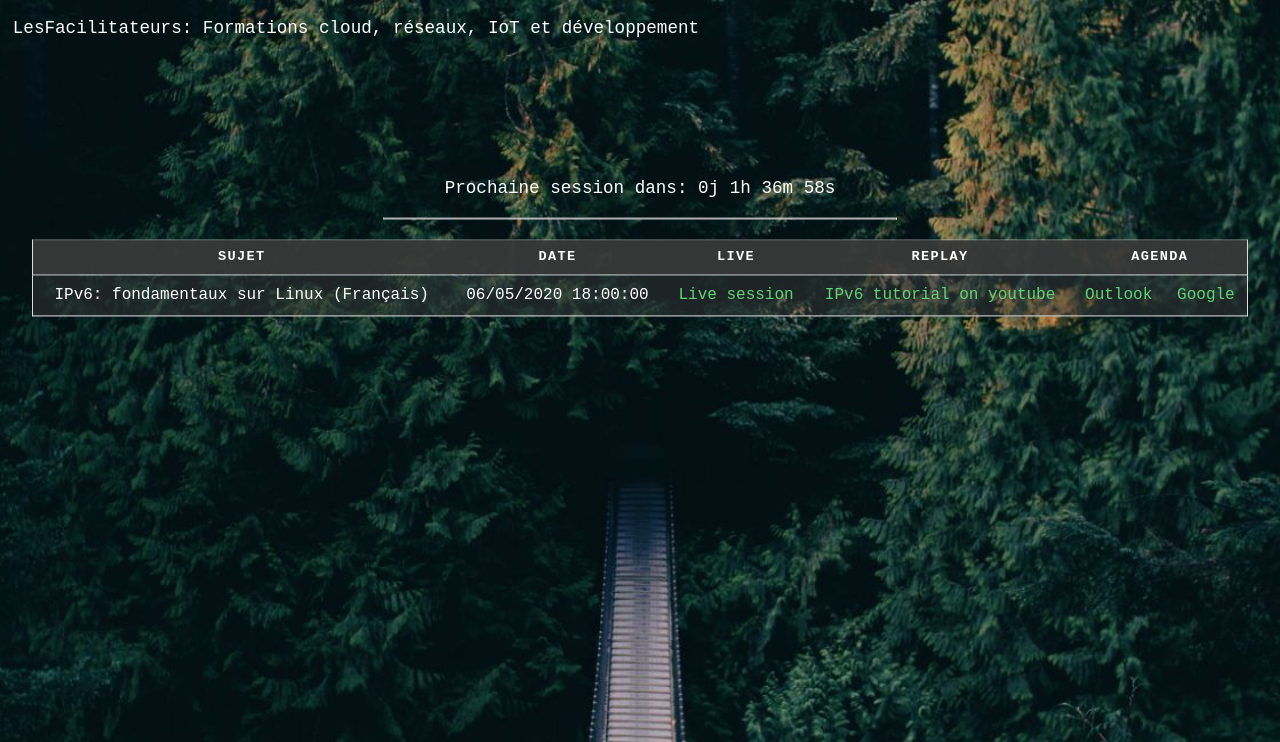
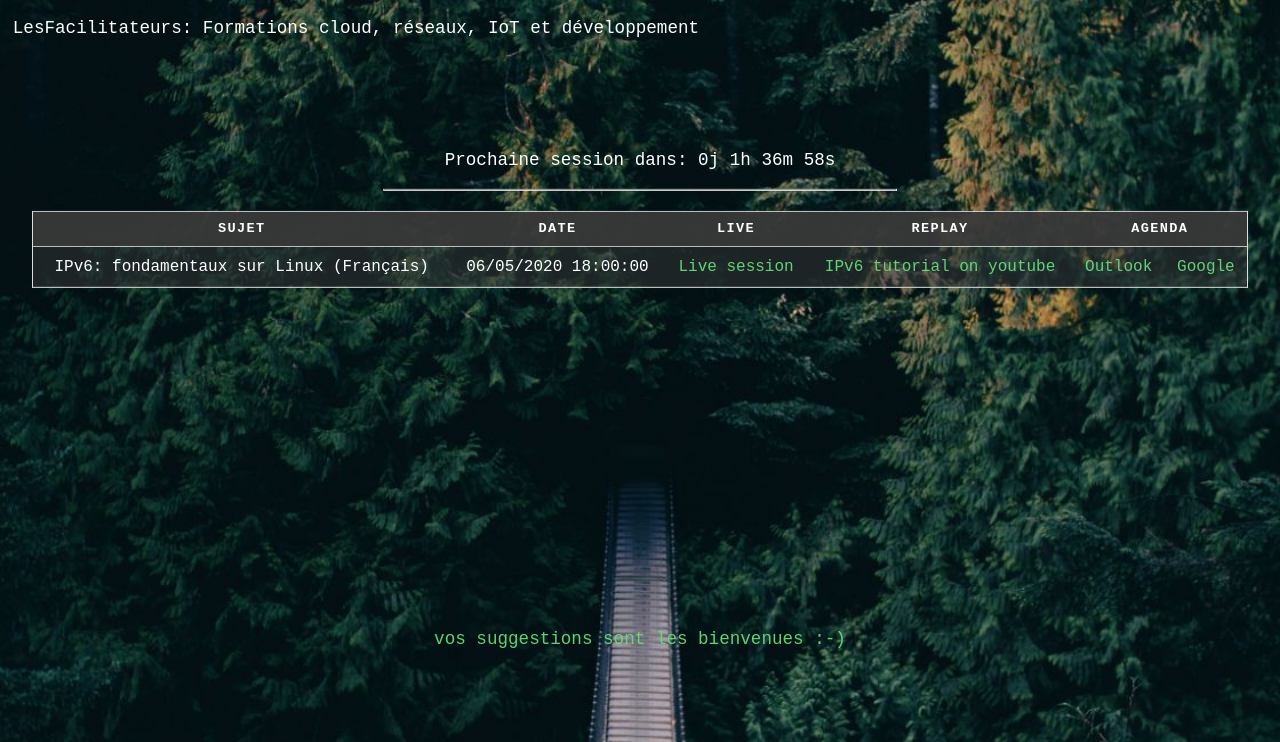
Before and after one commit to LesFacilitateurs/lesfacilitateurs.github.io, a plain HTML site: page index.html in a window 1280 px wide. Shown: the top 742 px of the page. Drawn offline with Linux system fonts and the light colour scheme; a script that the page names is missing.

Commit message:
added suggestion box

```diff
--- a/index.html
+++ b/index.html
@@ -44,6 +44,7 @@
         </tbody>
       </table>
 		  </div>
+			<p><a href="https://github.com/LesFacilitateurs/suggestions/issues/new/choose"> vos suggestions sont les bienvenues :-)</a></p>
     </div>
 
 		<div class="bottomleft">
```
